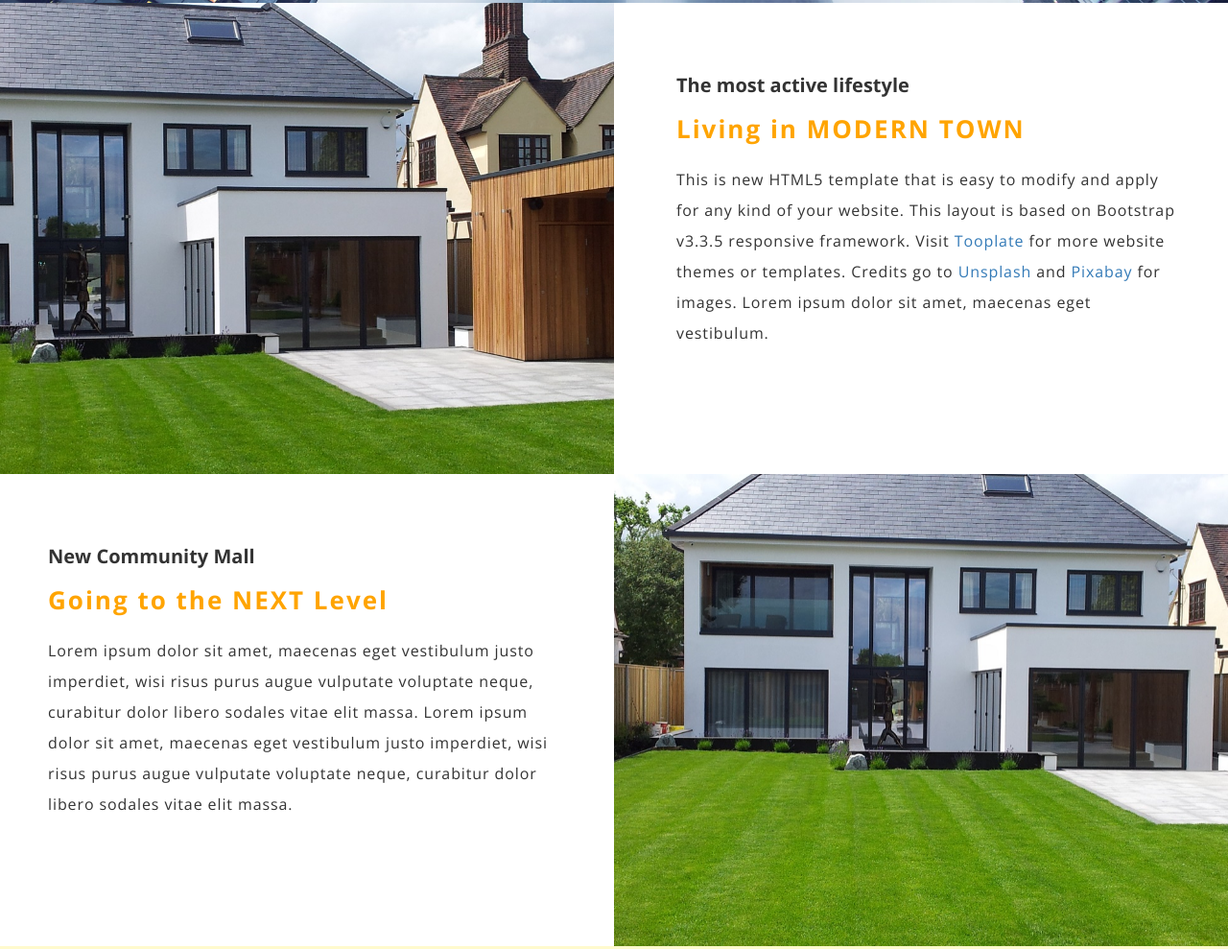
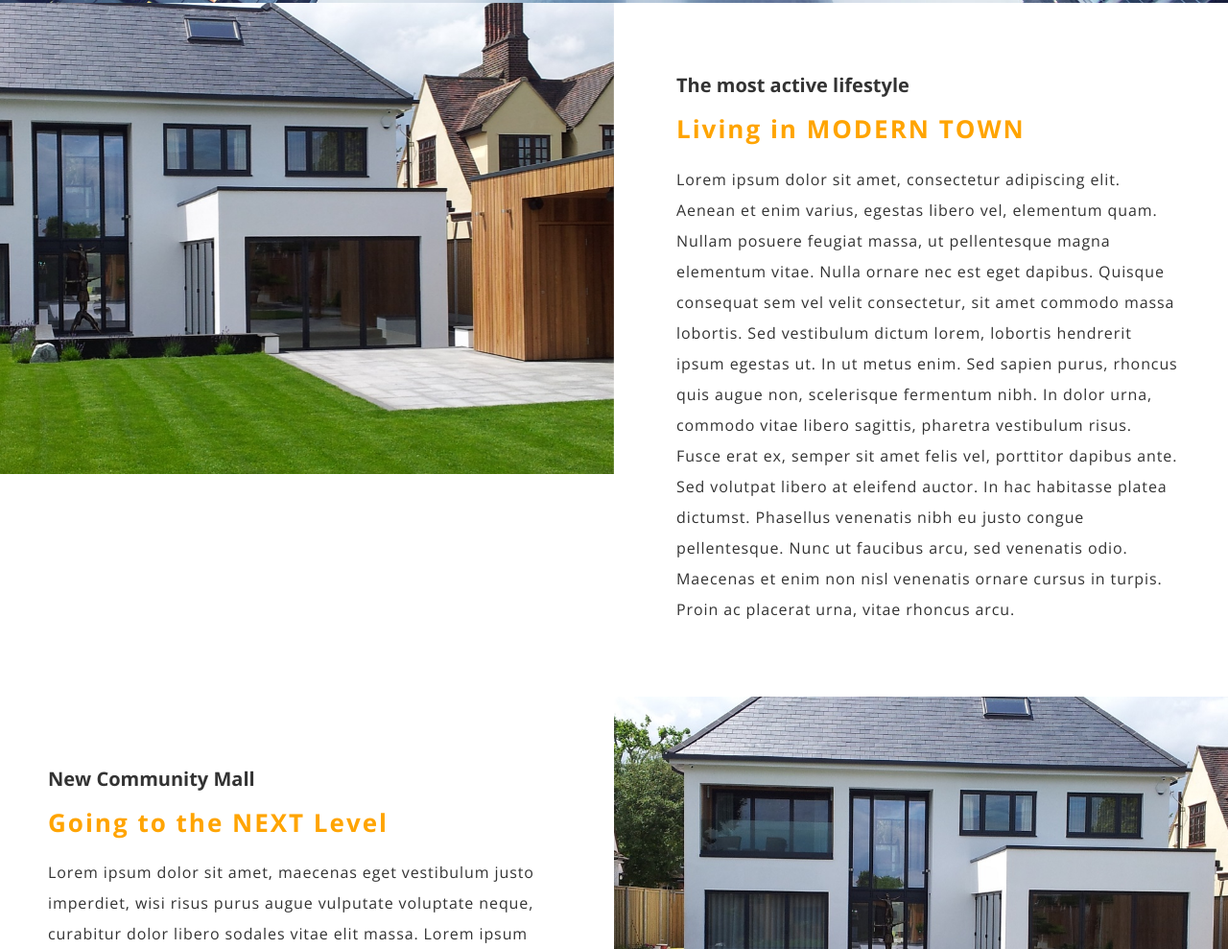
Before and after one commit to Qcyk/Template2, a plain HTML site: page index.html in a window 1280 px wide. Shown: the part 797-1786 px from the top of the page at 96% size. Drawn offline with nearby package versions, Linux system fonts and the light colour scheme.

Commit message:
Update index.html

```diff
--- a/index.html
+++ b/index.html
@@ -123,7 +123,7 @@
 				<div class="about-des">
 					<h4>The most active lifestyle</h4>
 					<h3>Living in MODERN TOWN</h3>
-					<p>This is new HTML5 template that is easy to modify and apply for any kind of your website. This layout is based on Bootstrap v3.3.5 responsive framework. Visit <a rel="nofollow" href="http://www.tooplate.com" target="_parent">Tooplate</a> for more website themes or templates. Credits go to <a rel="nofollow" href="http://unsplash.com" target="_parent">Unsplash</a> and <a rel="nofollow" href="http://pixabay.com" target="_parent">Pixabay</a> for images. Lorem ipsum dolor sit amet, maecenas eget vestibulum.</p>
+					<p>Lorem ipsum dolor sit amet, consectetur adipiscing elit. Aenean et enim varius, egestas libero vel, elementum quam. Nullam posuere feugiat massa, ut pellentesque magna elementum vitae. Nulla ornare nec est eget dapibus. Quisque consequat sem vel velit consectetur, sit amet commodo massa lobortis. Sed vestibulum dictum lorem, lobortis hendrerit ipsum egestas ut. In ut metus enim. Sed sapien purus, rhoncus quis augue non, scelerisque fermentum nibh. In dolor urna, commodo vitae libero sagittis, pharetra vestibulum risus. Fusce erat ex, semper sit amet felis vel, porttitor dapibus ante. Sed volutpat libero at eleifend auctor. In hac habitasse platea dictumst. Phasellus venenatis nibh eu justo congue pellentesque. Nunc ut faucibus arcu, sed venenatis odio. Maecenas et enim non nisl venenatis ornare cursus in turpis. Proin ac placerat urna, vitae rhoncus arcu.</p>
 				</div>
 			</div>
 
```
